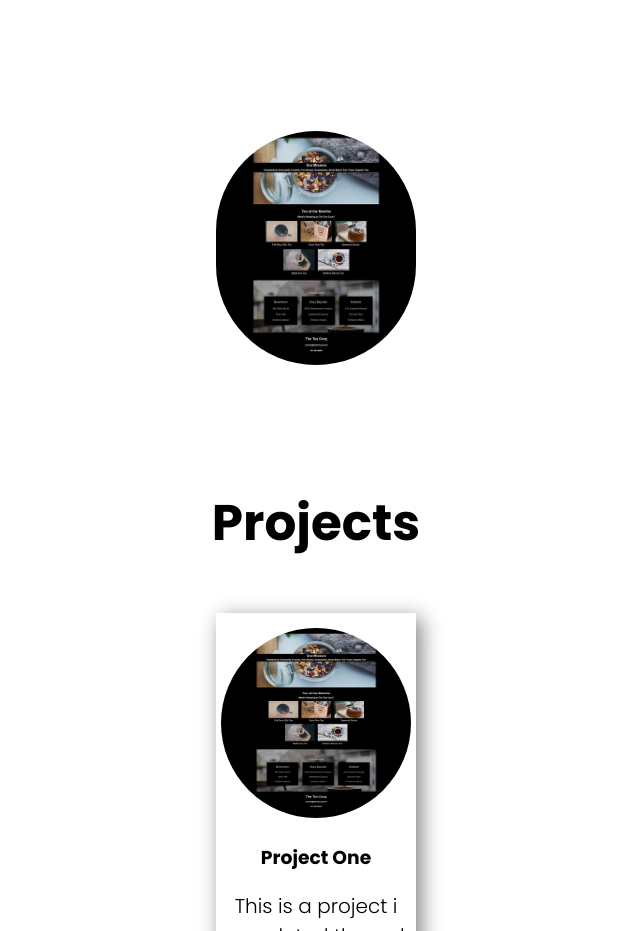
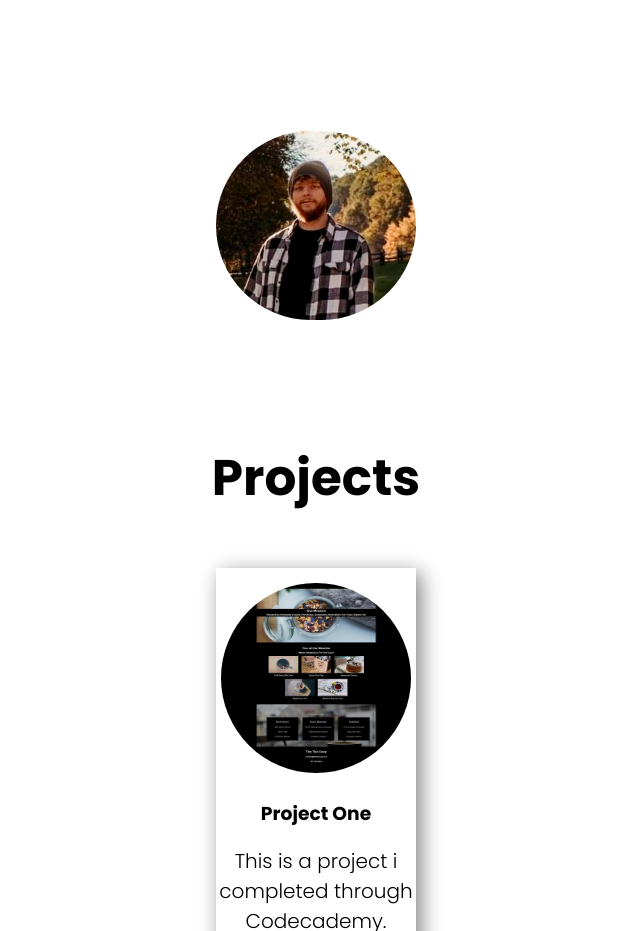
Before and after one commit to CWAndrews/Caleb-Andrews, a plain HTML site: page index.html in a window 1280 px wide. Shown: the part 1120-2051 px from the top of the page, without its empty margins (324-964 px from the left). Drawn offline with Linux system fonts and the light colour scheme; files whose address does not match are found by name.

Commit message:
Update index.html

```diff
--- a/index.html
+++ b/index.html
@@ -50,7 +50,7 @@
 
         <section class="sub-section">
             <div class="headshot-container">
-                <img class="headshot" src="589ed418a291ce1ab425f713ce14a7f1783b2bb8_2_428x500.jpeg" alt="Caleb Andrews"/>
+                <img class="headshot" src="258697292_4595198390547606_6586579980309277569_n.jpg" alt="Caleb Andrews"/>
             </div>
         </section>
 
```
